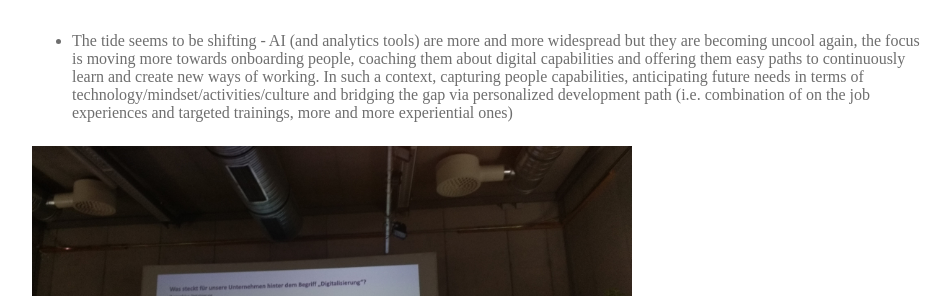
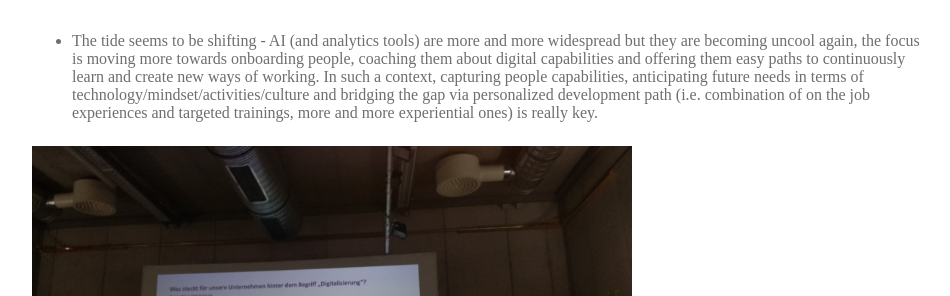
Before and after one commit to aleale14/aleale14.github.io, a Jekyll site: the page built from _posts/read/2019-09-12-solutions-hamburg-2019.md, in a window 1280 px wide and 900 px high, scrolled down 618 px. Shown: the part 228-524 px from the top of the window, without its empty margins (160-1110 px from the left). Built offline with Jekyll 4.4.1, drawn with Linux system fonts in a browser that asks for light colours.

Commit message:
Update 2019-09-12-solutions-hamburg-2019.md

```diff
--- a/_posts/read/2019-09-12-solutions-hamburg-2019.md
+++ b/_posts/read/2019-09-12-solutions-hamburg-2019.md
@@ -14,7 +14,7 @@ permalink: shh19
 
 <img src="/images/IMG_20190911_111409554.jpg" alt="IBM_quote" width="600"/>
 
-* The tide seems to be shifting - AI (and analytics tools) are more and more widespread but they are becoming uncool again, the focus is moving more towards onboarding people, coaching them about digital capabilities and offering them easy paths to continuously learn and create new ways of working. In such a context, capturing people capabilities, anticipating future needs in terms of technology/mindset/activities/culture and bridging the gap via personalized development path (i.e. combination of on the job experiences and targeted trainings, more and more experiential ones)
+* The tide seems to be shifting - AI (and analytics tools) are more and more widespread but they are becoming uncool again, the focus is moving more towards onboarding people, coaching them about digital capabilities and offering them easy paths to continuously learn and create new ways of working. In such a context, capturing people capabilities, anticipating future needs in terms of technology/mindset/activities/culture and bridging the gap via personalized development path (i.e. combination of on the job experiences and targeted trainings, more and more experiential ones) is really key.
 
 <img src="/images/IMG_20190911_101344308.jpg" alt="PeopleFocus" width="600"/>
 
```
